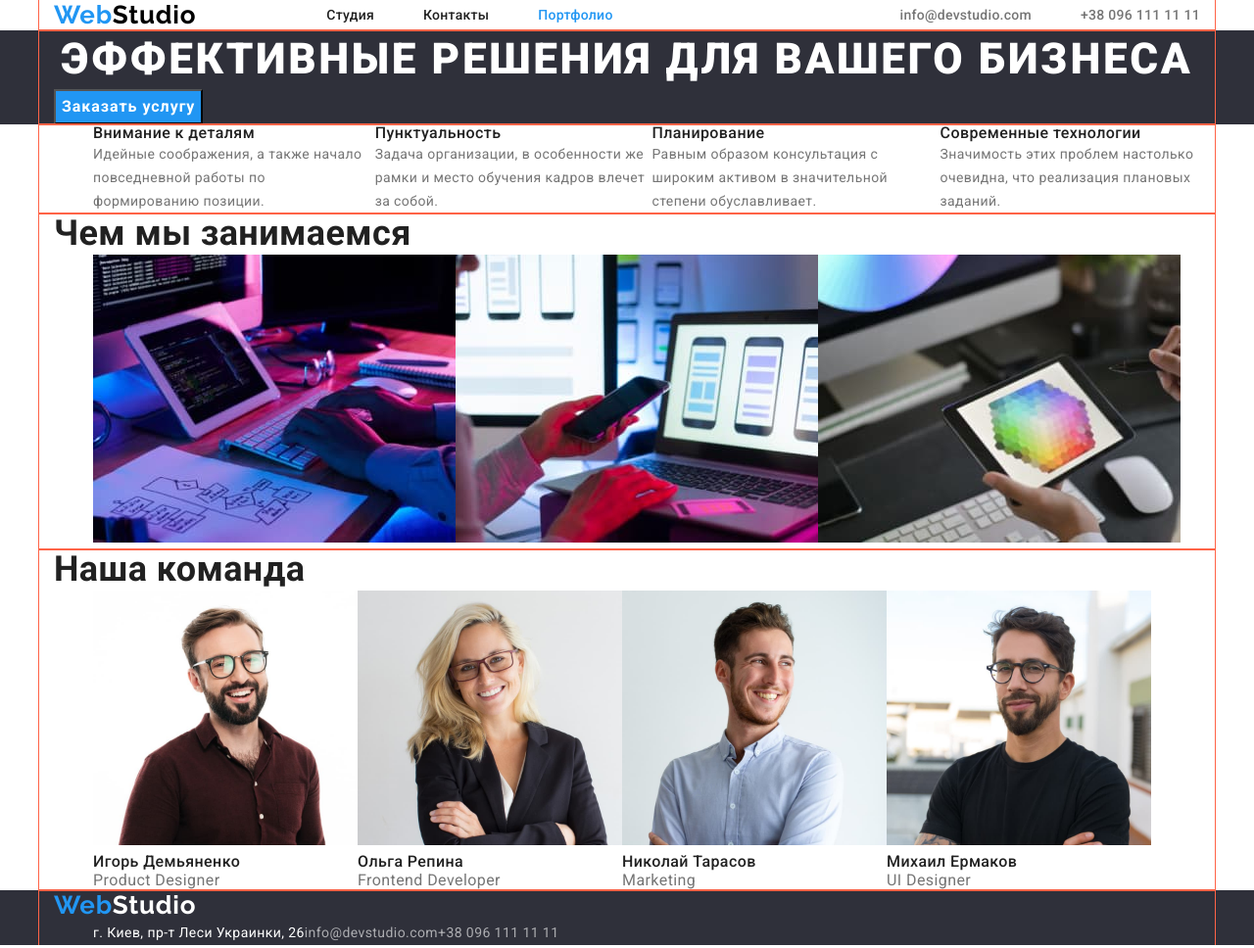
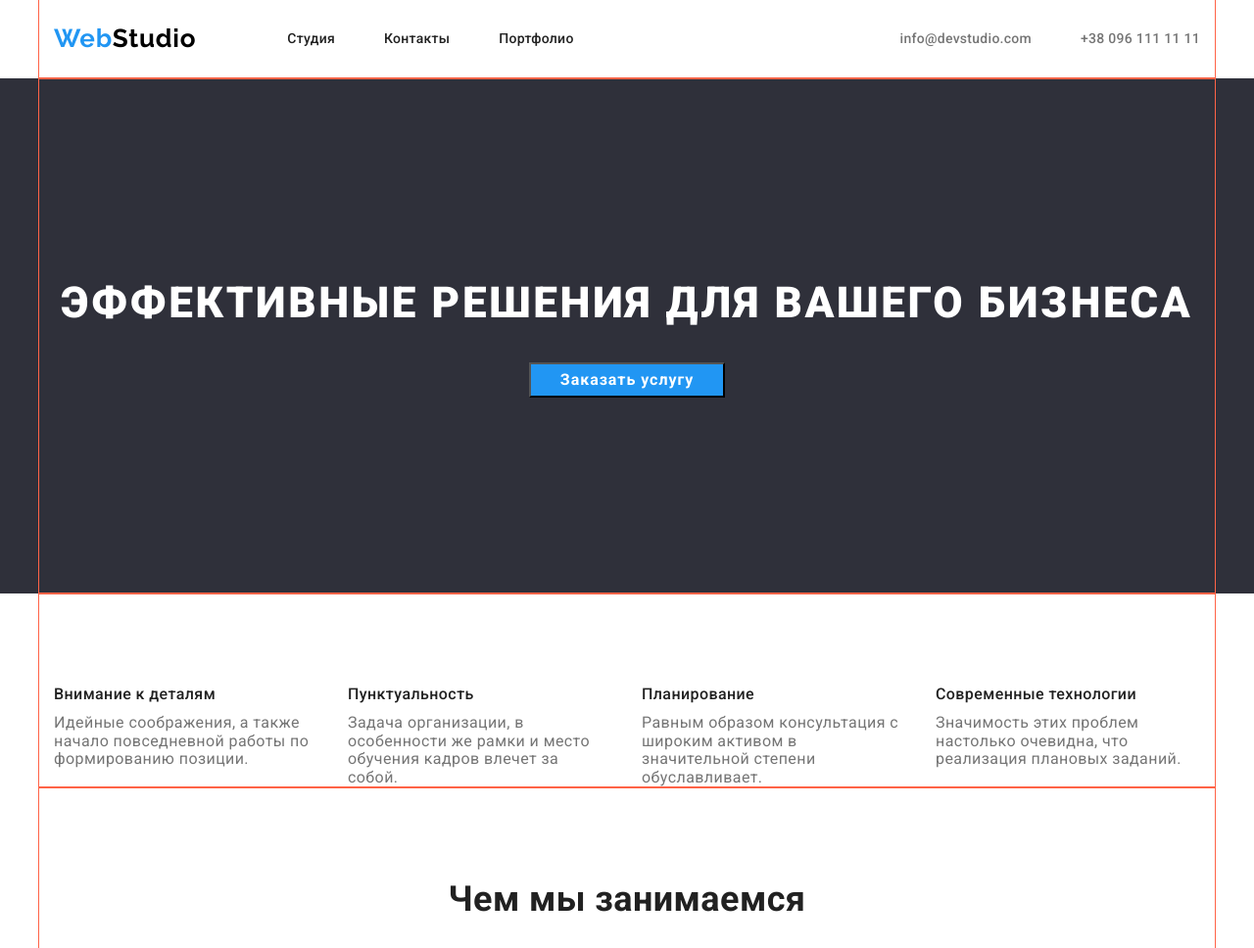
Before and after one commit to eugeniusz57/goit-markup-hw-03, a plain HTML site: page index.html in a window 1280 px wide. Shown: the top 968 px of the page at 98% size. Drawn offline with nearby package versions, Linux system fonts and the light colour scheme.

Commit message:
index-flex

```diff
--- a/css/styles.css
+++ b/css/styles.css
@@ -39,13 +39,15 @@ body{
     padding-left: 15px;
     padding-right: 15px;
   }
-  .main-div{
+.main-div{
     display: flex;
     align-items: center;
 }
 
 
 .logo{
+
+
     font-family: 'Raleway', sans-serif;
     color: var(--logo-heder);
     font-weight: 700;
@@ -59,13 +61,27 @@ body{
 .link{
     text-decoration: none;
 }
+
 .site-nav {
-margin-left: 93px;
+    margin-left: 93px;
+    display: flex;
+
+}
+.curentli {
+    color: var(--btn-and-accent);
+}
+.site-nav .item{
+    display: flex;
+
 }
 .site-nav .item + .item{
     margin-left: 50px;
 }
 .site-nav .link{
+    display: block;
+    padding-top: 32px;
+    padding-bottom: 32px;
+
     color: var(--h-color-text);
     font-weight: 500;
     font-size: 14px;
@@ -74,13 +90,17 @@ margin-left: 93px;
 }
 .contact {
     display: flex;
-margin-left: auto;
+    margin-left: auto;
 }
 
 .contact .item + .item{
     margin-left: 50px;
 }
 .contact .link{
+    display: block;
+    padding-top: 32px;
+    padding-bottom: 32px;
+
     color: var(--main-text-color);
     font-weight: 500;
     font-size: 14px;
@@ -96,21 +116,27 @@ margin-left: auto;
     color: var(--btn-and-accent);
 }
 
-
+/* section main */
+/* hero */
 .hero{
     background-color: var(--second-bg) ;
+    text-align: center;
+
 }
 .hero-title{
+    padding-top: 200px;
+    margin-bottom: 30px;
+
     font-weight: 900;
     font-size: 44px;
     line-height: 1.36;
-    text-align: center;
     letter-spacing: 0.06em;
     text-transform: uppercase;
     color: var(--main-bg);
 }
 .btn{
-  display: block;
+    min-width: 200px;
+    margin-bottom: 200px;
 
     background-color:var(--btn-and-accent);
     color: var(--main-bg);
@@ -125,6 +151,33 @@ margin-left: auto;
 .btn:focus{
    background-color: var(--btn-hover-primery);
 }
+
+.visually-hidden {
+    position: absolute;
+    white-space: nowrap;
+    width: 1px;
+    height: 1px;
+    overflow: hidden;
+    border: 0;
+    padding: 0;
+    clip: rect(0 0 0 0);
+    clip-path: inset(50%);
+    margin: -1px;
+}
+
+
+.pading{
+    padding-top: 94px;
+
+}
+.pading .item{
+    width: 270px;
+}
+
+ .section-list .item + .item {
+    margin-left: 30px;
+}
+
 .feature-list .title{
     color: var(--h-color-text);
     font-weight: 700;
@@ -133,14 +186,18 @@ margin-left: auto;
     text-transform: uppercase;
 }
 .section-title{
+    text-align: center;
 color: var(--h-color-text);
 font-weight: 700;
 font-size: 36px;
 line-height: 1.16;
+margin-bottom: 50px;
 
 }
 
 .section-list .title{
+margin-bottom: 10px;
+
 font-weight: 500;
 font-size: 16px;
 line-height: 1.18;
@@ -153,38 +210,54 @@ line-height: 1.18;
 color: var(--main-text-color);
 
 }
- .site-nav {
+.site-nav {
     display: flex;
 }
-
+.work,
+.teams{
+    padding-top: 94px;
+    padding-bottom: 94px;
+}
 .section-list,
 .site-nav,
-.contact{
+.contact
+{
    list-style-type: none;
     display: flex;
+    padding-left: 0px;
+    padding-right: 0px;
 }
-.none{
-    display: none;
-}
-.site-nav .curentli{
-    color: var(--btn-and-accent);
-}
+
+/* FOOTEr */
 .footer{
     background-color: var(--second-bg);
 }
+
+.footer-div{
+    padding-top: 60px;
+    padding-bottom: 60px;
+}
+.footer-item{
+    display: block;
+}
 .footer-text{
     color: var(--main-bg);
+    margin-bottom: 9px;
 }
 .footer-link{
     color: var(--footer-contact);
     text-decoration: none;
 }
+
 .footer .logo{
     color: var(--main-bg);
+    margin-bottom: 20px;
 }
 .adres{
     font-style: normal;
 }
+
+/* portfolio */
 .portfolio-title{
     font-weight: 700;
     font-size: 18px;
--- a/index.html
+++ b/index.html
@@ -18,13 +18,13 @@
             <nav>
                 <ul class="site-nav">
                     <li class="item">
-                        <a href="./index.html" class="link ">Студия</a>
+                        <a href="./index.html" class="link curentli">Студия</a>
                     </li>
                     <li class="item">
                         <a href="#" class="link">Контакты</a>
                     </li>
                     <li class="item">
-                        <a href="./portfolio.html" class="link curentli">Портфолио</a>
+                        <a href="./portfolio.html" class="link ">Портфолио</a>
                     </li>
                 </ul>
             </nav>
@@ -46,64 +46,64 @@
             </div>
         </section>
         <section class="section">
-            <div class="container">
-                <h2 class="none">Наши особенности</h2>
+            <div class="container pading">
+                <h2 class="visually-hidden">Наши особенности</h2>
                 <ul class="section-list">
-                    <li>
+                    <li class="item">
                         <h3 class="title">Внимание к деталям</h3>
-                        <p>Идейные соображения, а также начало повседневной работы по формированию позиции.</p>
+                        <p class="text">Идейные соображения, а также начало повседневной работы по формированию позиции.</p>
                     </li>
-                    <li>
+                    <li class="item">
                         <h3 class="title">Пунктуальность</h3>
-                        <p>Задача организации, в особенности же рамки и место обучения кадров влечет за собой.</p>
+                        <p class="text">Задача организации, в особенности же рамки и место обучения кадров влечет за собой.</p>
                     </li>
-                    <li>
+                    <li class="item">
                         <h3 class="title">Планирование</h3>
-                        <p>Равным образом консультация с широким активом в значительной степени обуславливает.</p>
+                        <p class="text">Равным образом консультация с широким активом в значительной степени обуславливает.</p>
                     </li>
-                    <li>
+                    <li class="item">
                         <h3 class="title">Современные технологии</h3>
-                        <p>Значимость этих проблем настолько очевидна, что реализация плановых заданий.</p>
+                        <p class="text">Значимость этих проблем настолько очевидна, что реализация плановых заданий.</p>
                     </li>
                 </ul>
             </div>
         </section>
         <section class="section">
-            <div class="container">
+            <div class="container work">
                 <h2 class="section-title">Чем мы занимаемся</h2>
                 <ul class="section-list">
-                    <li>
+                    <li class="item">
                         <img src="images/img1.jpg" width="370" alt="Картинка 1">
                     </li>
-                    <li>
+                    <li class="item">
                         <img src="images/img2.jpg" width="370" alt="Картинка 2">
                     </li>
-                    <li>
+                    <li class="item">
                         <img src="images/img3.jpg" width="370" alt="Картинка 3">
                     </li>
                 </ul>
             </div>
         </section>
         <section class="section">
-           <div class="container">
+           <div class="container teams">
                 <h2 class="section-title">Наша команда</h2>
                 <ul class="section-list">
-                    <li>
+                    <li class="item">
                         <img src="images/Igor.jpg" width="270" alt="Игорь Демьяненко">
                         <h3 class="title">Игорь Демьяненко</h3>
                         <p class="text" lang="en">Product Designer</p>
                     </li>
-                    <li>
+                    <li class="item">
                         <img src="images/Olha.jpg" width="270" alt="Ольга Репина">
                         <h3 class="title">Ольга Репина</h3>
                         <p class="text" lang="en">Frontend Developer</p>
                     </li>
-                    <li>
+                    <li class="item">
                         <img src="images/Nikolaj.jpg" width="270" alt="Николай Тарасов">
                         <h3 class="title">Николай Тарасов</h3>
                         <p class="text" lang="en">Marketing</p>
                     </li>
-                    <li>
+                    <li class="item">
                         <img src="images/Misha.jpg" width="270" alt="Михаил Ермаков">
                         <h3 class="title">Михаил Ермаков</h3>
                         <p class="text" lang="en">UI Designer</p>
@@ -112,17 +112,17 @@
         </section>
     </main>
     <footer class="footer">
-        <div class="container">
+        <div class="container footer-div">
             <a class="logo link" lang="en" href="./index.html"><span class="blu">Web</span>Studio</a>
             <address class="adres">
-                <ul class="contact">
-                    <li>
-                        <p class="footer-text"> г. Киев, пр-т Леси Украинки, 26</p>
+                <ul class="contact ">
+                    <li class="item">
+                        <p class="text"> г. Киев, пр-т Леси Украинки, 26</p>
                     </li>
-                    <li>
+                    <li class="item mail">
                         <a class="footer-link" href="mailto:info@devstudio.com">info@devstudio.com</a><a href=""></a>
                     </li>
-                    <li>
+                    <li class="item tel">
                         <a class="footer-link" href="tel:+380961111111">+38 096 111 11 11</a>
                     </li>
                 </ul>
```
Also changed, not shown: portfolio.html (+1 -1 lines).
